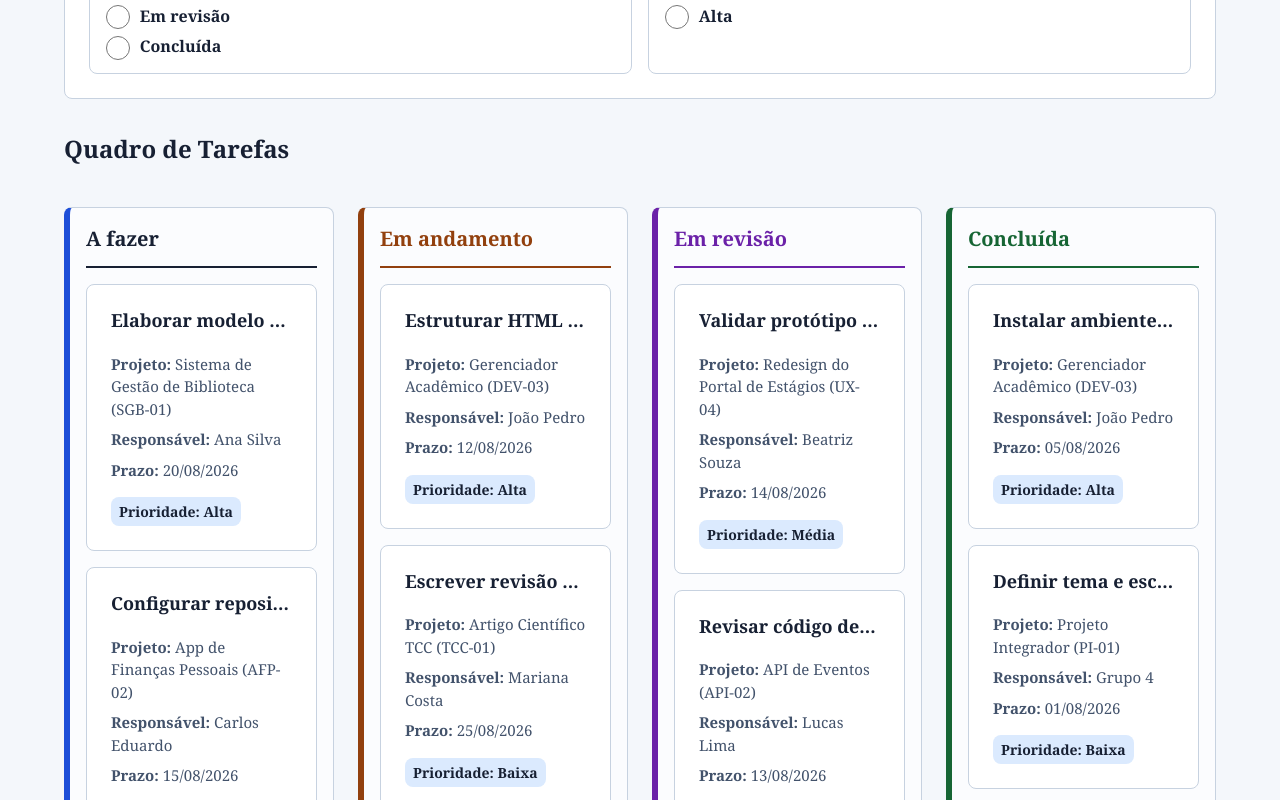
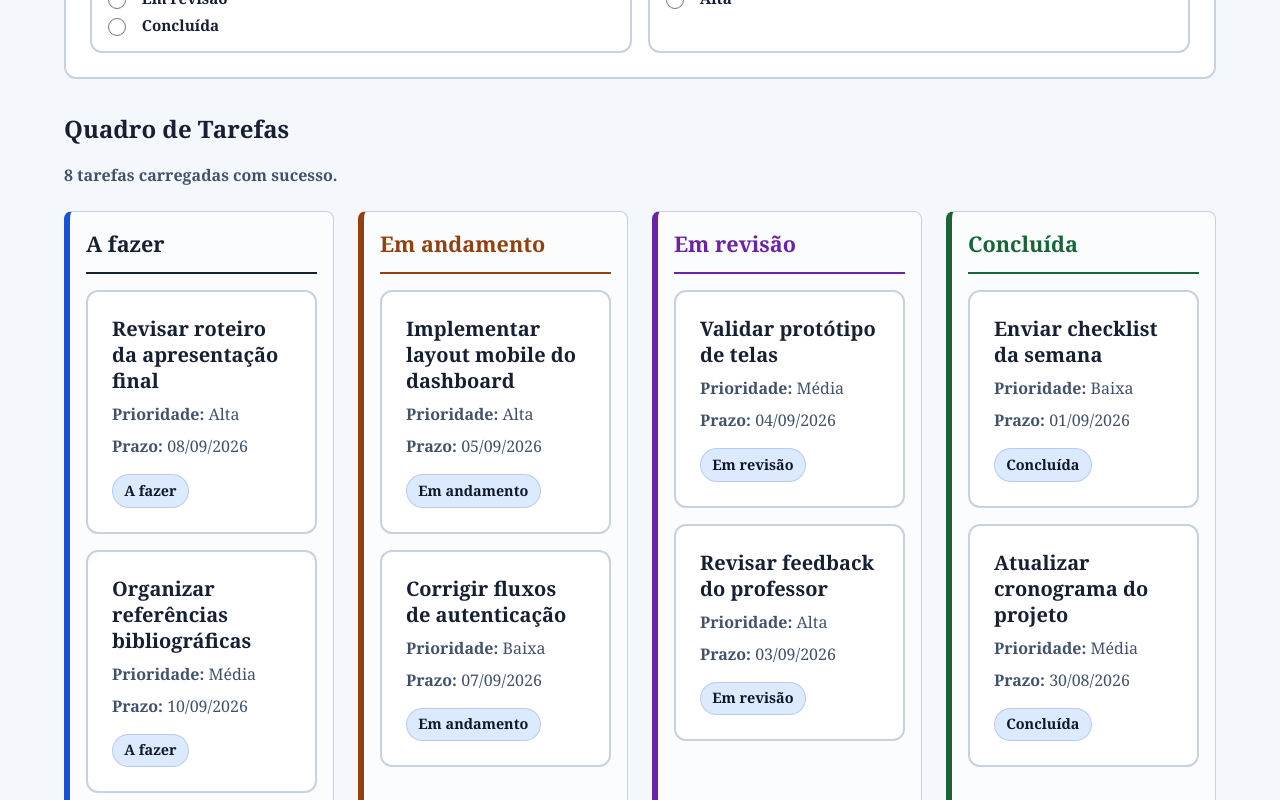
Before and after one commit to lucasw063/aula-devfrontend, a plain HTML site: page index.html in a window 1280 px wide. Shown: the part 440-1240 px from the top of the page. Drawn offline with Linux system fonts and the light colour scheme.

Commit message:
E3 — Consumo de dados com fetch e os quatro estados da tela

```diff
--- /dev/null
+++ b/dados.json
@@ -0,0 +1,60 @@
+{
+  "tarefas": [
+    {
+      "id": 1,
+      "titulo": "Revisar roteiro da apresentação final",
+      "status": "a-fazer",
+      "prioridade": "alta",
+      "prazo": "2026-09-08"
+    },
+    {
+      "id": 2,
+      "titulo": "Organizar referências bibliográficas",
+      "status": "a-fazer",
+      "prioridade": "media",
+      "prazo": "2026-09-10"
+    },
+    {
+      "id": 3,
+      "titulo": "Implementar layout mobile do dashboard",
+      "status": "em-andamento",
+      "prioridade": "alta",
+      "prazo": "2026-09-05"
+    },
+    {
+      "id": 4,
+      "titulo": "Corrigir fluxos de autenticação",
+      "status": "em-andamento",
+      "prioridade": "baixa",
+      "prazo": "2026-09-07"
+    },
+    {
+      "id": 5,
+      "titulo": "Validar protótipo de telas",
+      "status": "em-revisao",
+      "prioridade": "media",
+      "prazo": "2026-09-04"
+    },
+    {
+      "id": 6,
+      "titulo": "Revisar feedback do professor",
+      "status": "em-revisao",
+      "prioridade": "alta",
+      "prazo": "2026-09-03"
+    },
+    {
+      "id": 7,
+      "titulo": "Enviar checklist da semana",
+      "status": "concluida",
+      "prioridade": "baixa",
+      "prazo": "2026-09-01"
+    },
+    {
+      "id": 8,
+      "titulo": "Atualizar cronograma do projeto",
+      "status": "concluida",
+      "prioridade": "media",
+      "prazo": "2026-08-30"
+    }
+  ]
+}
--- a/index.html
+++ b/index.html
@@ -12,7 +12,6 @@
     <h1>Gerenciador de Tarefas Acadêmicas</h1>
   </header>
 
-  <!-- Conteúdo Principal da Aplicação (Landmark Main - Único) -->
   <main>
 
     <!-- Região de Busca e Filtros -->
@@ -80,107 +79,8 @@
     <!-- Visão de Quadro (Quatro Agrupamentos por Status) -->
     <section aria-labelledby="titulo-quadro">
       <h2 id="titulo-quadro">Quadro de Tarefas</h2>
-
-      <!-- 1. Coluna: A Fazer -->
-      <section aria-labelledby="coluna-a-fazer">
-        <h3 id="coluna-a-fazer">A fazer</h3>
-        <ul>
-          <li>
-            <article>
-              <h4>Elaborar modelo ER do banco de dados</h4>
-              <p><strong>Projeto:</strong> Sistema de Gestão de Biblioteca (SGB-01)</p>
-              <p><strong>Responsável:</strong> Ana Silva</p>
-              <p><strong>Prazo:</strong> <time datetime="2026-08-20">20/08/2026</time></p>
-              <p><strong>Prioridade:</strong> Alta</p>
-            </article>
-          </li>
-          <li>
-            <article>
-              <h4>Configurar repositório Git</h4>
-              <p><strong>Projeto:</strong> App de Finanças Pessoais (AFP-02)</p>
-              <p><strong>Responsável:</strong> Carlos Eduardo</p>
-              <p><strong>Prazo:</strong> <time datetime="2026-08-15">15/08/2026</time></p>
-              <p><strong>Prioridade:</strong> Média</p>
-            </article>
-          </li>
-        </ul>
-      </section>
-
-      <!-- 2. Coluna: Em Andamento -->
-      <section aria-labelledby="coluna-em-andamento">
-        <h3 id="coluna-em-andamento">Em andamento</h3>
-        <ul>
-          <li>
-            <article>
-              <h4>Estruturar HTML semântico da E1</h4>
-              <p><strong>Projeto:</strong> Gerenciador Acadêmico (DEV-03)</p>
-              <p><strong>Responsável:</strong> João Pedro</p>
-              <p><strong>Prazo:</strong> <time datetime="2026-08-12">12/08/2026</time></p>
-              <p><strong>Prioridade:</strong> Alta</p>
-            </article>
-          </li>
-          <li>
-            <article>
-              <h4>Escrever revisão bibliográfica</h4>
-              <p><strong>Projeto:</strong> Artigo Científico TCC (TCC-01)</p>
-              <p><strong>Responsável:</strong> Mariana Costa</p>
-              <p><strong>Prazo:</strong> <time datetime="2026-08-25">25/08/2026</time></p>
-              <p><strong>Prioridade:</strong> Baixa</p>
-            </article>
-          </li>
-        </ul>
-      </section>
-
-      <!-- 3. Coluna: Em Revisão -->
-      <section aria-labelledby="coluna-em-revisao">
-        <h3 id="coluna-em-revisao">Em revisão</h3>
-        <ul>
-          <li>
-            <article>
-              <h4>Validar protótipo de alta fidelidade</h4>
-              <p><strong>Projeto:</strong> Redesign do Portal de Estágios (UX-04)</p>
-              <p><strong>Responsável:</strong> Beatriz Souza</p>
-              <p><strong>Prazo:</strong> <time datetime="2026-08-14">14/08/2026</time></p>
-              <p><strong>Prioridade:</strong> Média</p>
-            </article>
-          </li>
-          <li>
-            <article>
-              <h4>Revisar código de autenticação JWT</h4>
-              <p><strong>Projeto:</strong> API de Eventos (API-02)</p>
-              <p><strong>Responsável:</strong> Lucas Lima</p>
-              <p><strong>Prazo:</strong> <time datetime="2026-08-13">13/08/2026</time></p>
-              <p><strong>Prioridade:</strong> Alta</p>
-            </article>
-          </li>
-        </ul>
-      </section>
-
-      <!-- 4. Coluna: Concluída -->
-      <section aria-labelledby="coluna-concluida">
-        <h3 id="coluna-concluida">Concluída</h3>
-        <ul>
-          <li>
-            <article>
-              <h4>Instalar ambiente de desenvolvimento (VS Code e Git)</h4>
-              <p><strong>Projeto:</strong> Gerenciador Acadêmico (DEV-03)</p>
-              <p><strong>Responsável:</strong> João Pedro</p>
-              <p><strong>Prazo:</strong> <time datetime="2026-08-05">05/08/2026</time></p>
-              <p><strong>Prioridade:</strong> Alta</p>
-            </article>
-          </li>
-          <li>
-            <article>
-              <h4>Definir tema e escopo do projeto integrador</h4>
-              <p><strong>Projeto:</strong> Projeto Integrador (PI-01)</p>
-              <p><strong>Responsável:</strong> Grupo 4</p>
-              <p><strong>Prazo:</strong> <time datetime="2026-08-01">01/08/2026</time></p>
-              <p><strong>Prioridade:</strong> Baixa</p>
-            </article>
-          </li>
-        </ul>
-      </section>
-
+      <div id="status" role="status" aria-live="polite" aria-atomic="true"></div>
+      <div id="quadro-tarefas" aria-live="polite"></div>
     </section>
 
   </main>
@@ -191,5 +91,6 @@
     <p>Disciplina: Desenvolvimento Frontend — 2026.2</p>
   </footer>
 
+  <script type="module" src="./script.js"></script>
 </body>
 </html>
--- /dev/null
+++ b/js/api.js
@@ -0,0 +1,36 @@
+export async function carregarTarefas() {
+  try {
+    const resposta = await fetch('./dados.json');
+
+    if (!resposta.ok) {
+      const erro = new Error(`Falha ao carregar tarefas: ${resposta.status}`);
+      erro.name = 'ErroProtocolo';
+      erro.status = resposta.status;
+      throw erro;
+    }
+
+    const dados = await resposta.json();
+
+    if (!dados || !Array.isArray(dados.tarefas)) {
+      const erro = new Error('Formato de dados inválido.');
+      erro.name = 'SyntaxError';
+      throw erro;
+    }
+
+    return dados.tarefas;
+  } catch (erro) {
+    if (erro instanceof TypeError) {
+      const erroRede = new Error('Não foi possível acessar o servidor. Verifique sua conexão.');
+      erroRede.name = 'TypeError';
+      throw erroRede;
+    }
+
+    if (erro instanceof SyntaxError) {
+      const erroFormato = new Error('O arquivo de dados está em um formato inválido.');
+      erroFormato.name = 'SyntaxError';
+      throw erroFormato;
+    }
+
+    throw erro;
+  }
+}
--- /dev/null
+++ b/js/estados.js
@@ -0,0 +1,50 @@
+import { renderizarTarefas } from './renderizacao.js';
+
+const MENSAGENS = {
+  carregando: 'Carregando tarefas...',
+  vazio: 'Nenhuma tarefa cadastrada no momento.',
+  rede: 'Não foi possível carregar as tarefas. Verifique sua conexão com a internet e tente novamente.',
+  protocolo: 'Não foi possível carregar as tarefas. O servidor respondeu com erro.',
+  formato: 'Os dados recebidos estão em um formato inválido.',
+};
+
+export function renderizarEstado(estado, dados = []) {
+  const statusElemento = document.querySelector('[role="status"]');
+  const quadro = document.querySelector('#quadro-tarefas');
+
+  if (!statusElemento || !quadro) {
+    return;
+  }
+
+  switch (estado) {
+    case 'carregando':
+      statusElemento.textContent = MENSAGENS.carregando;
+      quadro.innerHTML = '<div class="estado estado--carregando">Carregando tarefas...</div>';
+      break;
+
+    case 'vazio':
+      statusElemento.textContent = MENSAGENS.vazio;
+      quadro.innerHTML = '<div class="estado estado--vazio">Nenhuma tarefa cadastrada no momento.</div>';
+      break;
+
+    case 'erro': {
+      const tipo = dados?.tipo || 'protocolo';
+      const mensagem = MENSAGENS[tipo] || MENSAGENS.protocolo;
+
+      statusElemento.textContent = mensagem;
+      quadro.innerHTML = `
+        <div class="estado estado--erro">
+          <h3>Não foi possível carregar as tarefas</h3>
+          <p>${mensagem}</p>
+        </div>
+      `;
+      break;
+    }
+
+    case 'sucesso':
+    default:
+      statusElemento.textContent = `${dados.length} tarefa${dados.length === 1 ? '' : 's'} carregada${dados.length === 1 ? '' : 's'} com sucesso.`;
+      renderizarTarefas(dados);
+      break;
+  }
+}
--- /dev/null
+++ b/js/renderizacao.js
@@ -0,0 +1,74 @@
+const statusLegenda = {
+  'a-fazer': 'A fazer',
+  'em-andamento': 'Em andamento',
+  'em-revisao': 'Em revisão',
+  'concluida': 'Concluída',
+};
+
+const prioridadeLegenda = {
+  baixa: 'Baixa',
+  media: 'Média',
+  alta: 'Alta',
+};
+
+function formatarPrazo(prazo) {
+  const data = new Date(`${prazo}T00:00:00`);
+
+  if (Number.isNaN(data.getTime())) {
+    return prazo;
+  }
+
+  return new Intl.DateTimeFormat('pt-BR', {
+    day: '2-digit',
+    month: '2-digit',
+    year: 'numeric',
+  }).format(data);
+}
+
+function criarCartao(tarefa) {
+  return `
+    <li>
+      <article class="cartao cartao--${tarefa.status}">
+        <h4>${tarefa.titulo}</h4>
+        <p><strong>Prioridade:</strong> ${prioridadeLegenda[tarefa.prioridade] || tarefa.prioridade}</p>
+        <p><strong>Prazo:</strong> <time datetime="${tarefa.prazo}">${formatarPrazo(tarefa.prazo)}</time></p>
+        <p class="cartao__status">${statusLegenda[tarefa.status] || tarefa.status}</p>
+      </article>
+    </li>
+  `;
+}
+
+export function renderizarTarefas(tarefas) {
+  const quadro = document.querySelector('#quadro-tarefas');
+
+  if (!quadro) {
+    return;
+  }
+
+  const grupos = {
+    'a-fazer': [],
+    'em-andamento': [],
+    'em-revisao': [],
+    concluida: [],
+  };
+
+  tarefas.forEach((tarefa) => {
+    if (grupos[tarefa.status]) {
+      grupos[tarefa.status].push(tarefa);
+    }
+  });
+
+  quadro.innerHTML = Object.entries(statusLegenda)
+    .map(([status, titulo]) => {
+      const tarefasDoStatus = grupos[status] ?? [];
+      const itens = tarefasDoStatus.map(criarCartao).join('');
+
+      return `
+        <section class="coluna coluna--${status}" aria-labelledby="coluna-${status}">
+          <h3 id="coluna-${status}">${titulo}</h3>
+          <ul>${itens || '<li class="vazio">Nenhuma tarefa neste status.</li>'}</ul>
+        </section>
+      `;
+    })
+    .join('');
+}
--- a/script.js
+++ b/script.js
@@ -0,0 +1,27 @@
+import { carregarTarefas } from './js/api.js';
+import { renderizarEstado } from './js/estados.js';
+
+async function iniciar() {
+  renderizarEstado('carregando');
+
+  try {
+    const tarefas = await carregarTarefas();
+
+    if (tarefas.length === 0) {
+      renderizarEstado('vazio');
+      return;
+    }
+
+    renderizarEstado('sucesso', tarefas);
+  } catch (erro) {
+    const tipo = erro.name === 'TypeError'
+      ? 'rede'
+      : erro.name === 'SyntaxError'
+        ? 'formato'
+        : 'protocolo';
+
+    renderizarEstado('erro', { tipo });
+  }
+}
+
+document.addEventListener('DOMContentLoaded', iniciar);
--- a/styles.css
+++ b/styles.css
@@ -66,12 +66,12 @@ h2 {
 
 h3 {
   margin-bottom: var(--espaco-3);
-  font-size: 1.25rem;
+  font-size: 1.35rem;
 }
 
 h4 {
   margin-bottom: var(--espaco-2);
-  font-size: 1.125rem;
+  font-size: 1.25rem;
   line-height: 1.3;
 }
 
@@ -89,8 +89,8 @@ form {
   gap: var(--espaco-3);
   padding: var(--espaco-4);
   background: var(--cor-cartao);
-  border: 0.0625rem solid var(--cor-borda);
-  border-radius: var(--raio);
+  border: 0.125rem solid var(--cor-borda);
+  border-radius: 0.75rem;
 }
 
 label,
@@ -99,10 +99,17 @@ legend {
 }
 
 label {
-  display: inline-block;
+  display: inline-flex;
+  align-items: center;
   min-height: 1.5rem;
   padding: 0.2rem 0.35rem;
   cursor: pointer;
+  font-size: 0.95rem;
+  line-height: 1.35;
+}
+
+legend {
+  font-size: 0.95rem;
 }
 
 input[type='search'] {
@@ -116,14 +123,15 @@ input[type='search'] {
   border: 0.125rem solid var(--cor-borda);
   border-radius: var(--raio);
   font: inherit;
+  font-size: 0.95rem;
 }
 
 fieldset {
   min-width: 0;
   margin: 0;
   padding: var(--espaco-2) var(--espaco-3);
-  border: 0.0625rem solid var(--cor-borda);
-  border-radius: var(--raio);
+  border: 0.125rem solid var(--cor-borda);
+  border-radius: 0.75rem;
 }
 
 legend {
@@ -131,9 +139,9 @@ legend {
 }
 
 input[type='radio'] {
-  width: 1.5rem;
-  height: 1.5rem;
-  margin: 0;
+  width: 1.15rem;
+  height: 1.15rem;
+  margin: 0 0.35rem 0 0;
   vertical-align: middle;
   accent-color: var(--cor-a-fazer);
 }
@@ -144,17 +152,25 @@ label:has(input:focus-visible) {
   outline-offset: 0.125rem;
 }
 
-main > section:nth-of-type(2) {
+#status {
+  min-height: 1.5rem;
+  margin-bottom: var(--espaco-3);
+  color: var(--cor-texto-suave);
+  font-weight: 700;
+}
+
+#quadro-tarefas {
   display: grid;
   grid-template-columns: minmax(0, 1fr);
   gap: var(--espaco-4);
+  margin-top: var(--espaco-4);
 }
 
-main > section:nth-of-type(2) > h2 {
+#quadro-tarefas > h2 {
   grid-column: 1 / -1;
 }
 
-main > section:nth-of-type(2) > section {
+.coluna {
   display: flex;
   min-width: 0;
   flex-direction: column;
@@ -165,33 +181,71 @@ main > section:nth-of-type(2) > section {
   border-radius: var(--raio);
 }
 
-main > section:nth-of-type(2) > section:nth-of-type(2) {
+.coluna--a-fazer {
+  border-left-color: var(--cor-a-fazer);
+}
+
+.coluna--em-andamento {
   border-left-color: var(--cor-em-andamento);
 }
 
-main > section:nth-of-type(2) > section:nth-of-type(3) {
+.coluna--em-revisao {
   border-left-color: var(--cor-em-revisao);
 }
 
-main > section:nth-of-type(2) > section:nth-of-type(4) {
+.coluna--concluida {
   border-left-color: var(--cor-concluida);
 }
 
-main > section:nth-of-type(2) > section > h3 {
+.coluna > h3 {
   padding-bottom: var(--espaco-2);
   border-bottom: 0.125rem solid currentColor;
 }
 
-main > section:nth-of-type(2) > section:nth-of-type(2) > h3 {
+.coluna--em-andamento > h3 {
   color: var(--cor-em-andamento);
 }
 
-main > section:nth-of-type(2) > section:nth-of-type(3) > h3 {
+.coluna--em-revisao > h3 {
   color: var(--cor-em-revisao);
 }
 
-main > section:nth-of-type(2) > section:nth-of-type(4) > h3 {
+.coluna--concluida > h3 {
   color: var(--cor-concluida);
+}
+
+.estado {
+  display: flex;
+  flex-direction: column;
+  gap: var(--espaco-2);
+  padding: var(--espaco-4);
+  background: var(--cor-cartao);
+  border: 0.0625rem solid var(--cor-borda);
+  border-radius: var(--raio);
+}
+
+.estado--carregando {
+  color: var(--cor-texto-suave);
+}
+
+.estado--erro {
+  border-color: #fecaca;
+  background: #fff1f2;
+  color: #7f1d1d;
+}
+
+.estado--vazio {
+  border-style: dashed;
+  color: var(--cor-texto-suave);
+}
+
+.vazio {
+  padding: var(--espaco-3);
+  color: var(--cor-texto-suave);
+  background: rgba(148, 163, 184, 0.08);
+  border: 0.0625rem dashed var(--cor-borda);
+  border-radius: var(--raio);
+  text-align: center;
 }
 
 ul {
@@ -216,23 +270,31 @@ article {
   gap: var(--espaco-1);
   padding: var(--espaco-4);
   background: var(--cor-cartao);
-  border: 0.0625rem solid var(--cor-borda);
-  border-radius: var(--raio);
+  border: 0.125rem solid var(--cor-borda);
+  border-radius: 0.75rem;
+  transition: transform 0.2s ease, box-shadow 0.2s ease, border-color 0.2s ease;
+}
+
+article:hover {
+  transform: translateY(-0.125rem);
+  box-shadow: 0 0.5rem 1rem rgba(23, 32, 51, 0.08);
+  border-color: rgba(7, 89, 133, 0.4);
 }
 
 article h4 {
   min-width: 0;
   flex: 1;
-  overflow: hidden;
+  margin-bottom: auto;
   color: var(--cor-texto);
-  text-overflow: ellipsis;
-  white-space: nowrap;
+  white-space: normal;
+  overflow-wrap: anywhere;
+  word-break: break-word;
 }
 
 article p {
   margin: 0;
   color: var(--cor-texto-suave);
-  font-size: 0.9375rem;
+  font-size: 1rem;
 }
 
 article p:nth-of-type(3) {
@@ -243,11 +305,12 @@ article p:last-child {
   display: inline-block;
   align-self: flex-start;
   margin-top: var(--espaco-1);
-  padding: 0.25rem 0.5rem;
-  color: var(--cor-texto);
+  padding: 0.3rem 0.7rem;
+  color: #0f172a;
   background: #dbeafe;
-  border-radius: var(--raio);
-  font-size: 0.875rem;
+  border: 0.0625rem solid rgba(30, 64, 175, 0.18);
+  border-radius: 999px;
+  font-size: 0.9rem;
   font-weight: 700;
 }
 
@@ -289,7 +352,7 @@ footer p {
 
 /* Quatro colunas deixam de comprimir os cartões e passam a caber lado a lado. */
 @media (min-width: 64rem) {
-  main > section:nth-of-type(2) {
+  #quadro-tarefas {
     grid-template-columns: repeat(4, minmax(0, 1fr));
   }
 }
```
